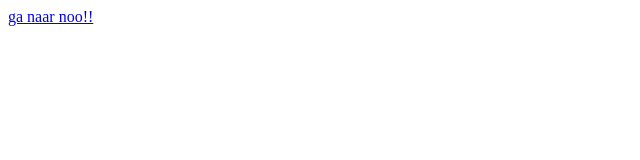
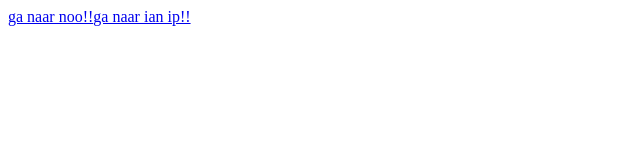
Before and after one commit to supersiem/supersiem.github.io, a plain HTML site: page index.html in a window 1280 px wide. Shown: the whole page, without its empty margins (0-640 px from the left). Drawn offline with Linux system fonts and the light colour scheme.

Commit message:
Update index.html

```diff
--- a/index.html
+++ b/index.html
@@ -1 +1 @@
-<a href="noo/main.html">ga naar noo!!</a>
+<a href="noo/main.html">ga naar noo!!</a><a href="https://www.youtube.com/watch?v=dQw4w9WgXcQ">ga naar ian ip!!</a>
```
